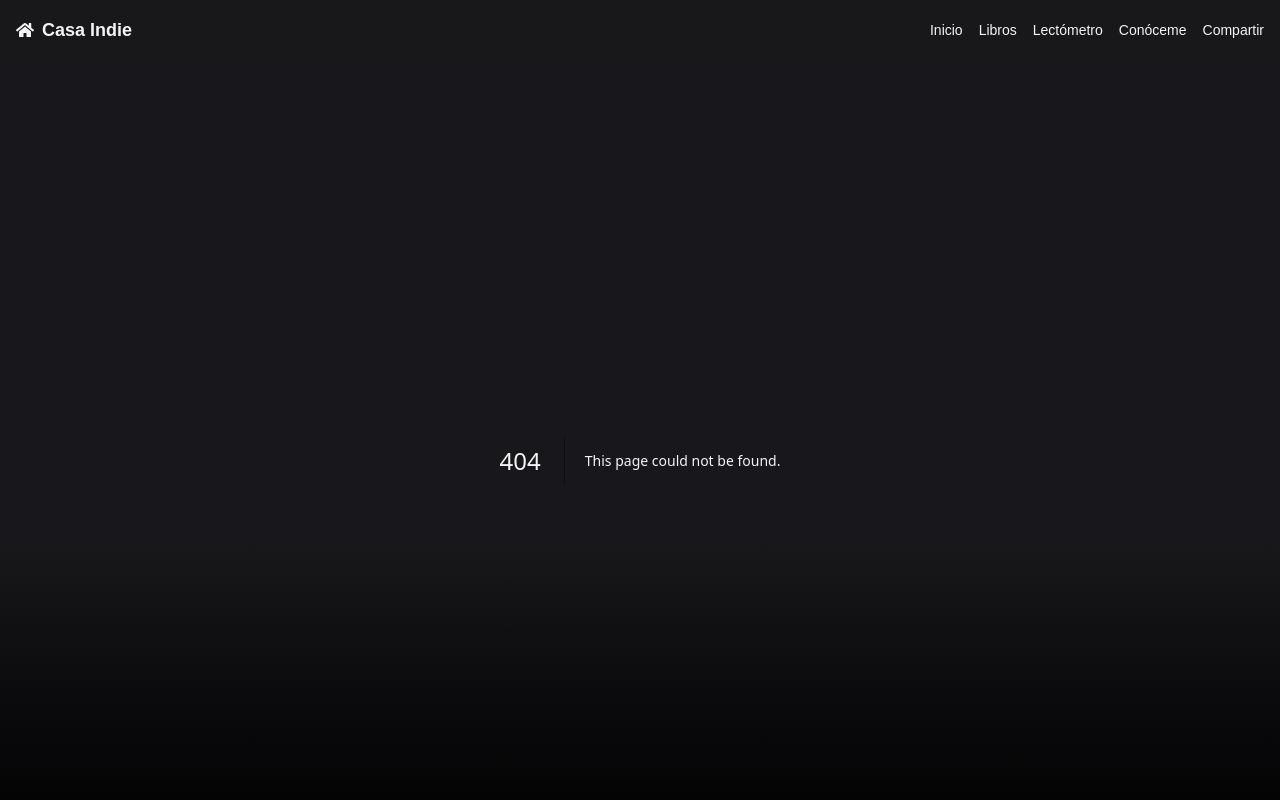
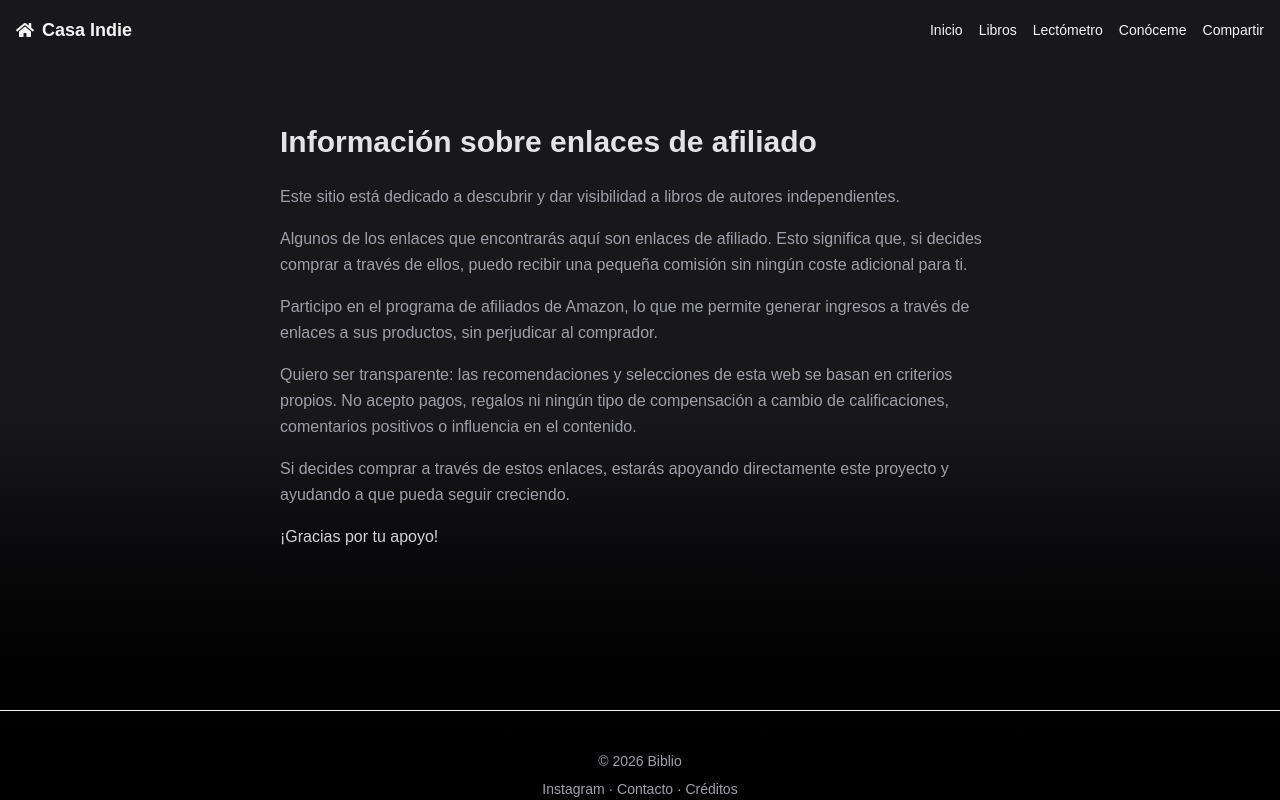
Before and after one commit to decaosyletras/biblio, a Next.js app: page /afiliados in a window 1280 px wide. Before the commit this address had no page. Shown: the top 800 px of the page. Built offline with nearby package versions, Linux system fonts and the light colour scheme.

Commit message:
afiliados

```diff
--- /dev/null
+++ b/app/afiliados/page.tsx
@@ -0,0 +1,39 @@
+export default function Page() {
+  return (
+    <section className="max-w-3xl mx-auto text-zinc-200 py-16 px-6">
+
+      <h1 className="text-3xl font-bold mb-6">
+        Información sobre enlaces de afiliado
+      </h1>
+
+      <div className="space-y-4 text-zinc-400 leading-relaxed">
+
+        <p>
+          Este sitio está dedicado a descubrir y dar visibilidad a libros de autores independientes.
+        </p>
+
+        <p>
+          Algunos de los enlaces que encontrarás aquí son enlaces de afiliado. Esto significa que, si decides comprar a través de ellos, puedo recibir una pequeña comisión sin ningún coste adicional para ti.
+        </p>
+
+        <p>
+          Participo en el programa de afiliados de Amazon, lo que me permite generar ingresos a través de enlaces a sus productos, sin perjudicar al comprador.
+        </p>
+
+        <p>
+          Quiero ser transparente: las recomendaciones y selecciones de esta web se basan en criterios propios. No acepto pagos, regalos ni ningún tipo de compensación a cambio de calificaciones, comentarios positivos o influencia en el contenido.
+        </p>
+
+        <p>
+          Si decides comprar a través de estos enlaces, estarás apoyando directamente este proyecto y ayudando a que pueda seguir creciendo.
+        </p>
+
+        <p className="text-zinc-300 font-medium">
+          ¡Gracias por tu apoyo!
+        </p>
+
+      </div>
+
+    </section>
+  )
+}
--- a/app/libros/page.tsx
+++ b/app/libros/page.tsx
@@ -1,3 +1,4 @@
+import Link from "next/link"
 import { books } from "@/data/books"
 import { categories } from "@/data/categories"
 import BookRow from "@/components/BookRow"
@@ -16,7 +17,20 @@ export default function Page() {
         <h1 className="text-3xl font-semibold text-zinc-100 px-6 mb-8">
           Explorar libros
         </h1>
-        <SearchSimple data={books} type="books" />
+
+        <p className="text-sm text-zinc-400 px-6 mb-6 max-w-2xl md:max-w-none">
+          Estos enlaces son de afiliado: si compras a través de ellos, puedo recibir una comisión sin costo extra para ti y me ayudas a sostener este proyecto. Más información.{" "}
+          <Link
+            href="/afiliados"
+            className="text-yellow-400 hover:underline"
+          >
+            Más información
+          </Link>
+        </p>
+
+        <div className="px-6 mt-4">
+          <SearchSimple data={books} type="books" />
+        </div>
 
         {categories.map(category => {
           const filteredBooks = books.filter(book =>
--- a/app/page.tsx
+++ b/app/page.tsx
@@ -83,12 +83,10 @@ export default function Home() {
             Ver todos →
           </Link>
         </div>
-
-
-          <BookRow
-            title=""
-            books={books}
-          />
+        <p className="text-sm text-zinc-400 mt-2">
+          Algunos enlaces son de afiliado y pueden generar una comisión sin costo extra.
+        </p>
+        <BookRow title="" books={books} />
       </section>
 
       {/* AUTORES */}
@@ -119,6 +117,11 @@ export default function Home() {
           </Link>
         </div>
 
+
+        <p className="text-sm text-zinc-400 mt-2">
+          Opiniones personales sin influencia externa.
+        </p>
+
         <div className="grid md:grid-cols-3 gap-6">
           {randomReviews.filter(book => book.review?.title !== "")
             .map(book => (
--- a/app/resenas/page.tsx
+++ b/app/resenas/page.tsx
@@ -13,18 +13,24 @@ export default function Page() {
       <h1 className="text-3xl font-semibold text-zinc-100 mb-10">
         Lectómetro
       </h1>
-      {/*<h4 className="font-semibold text-zinc-100">
-        Sección personal: estas no son calificaciones “correctas”. Es simplemente cómo yo experimenté cada libro según mis gustos.
-      </h4>*/}
 
-      <SearchSimple data={books.filter(book => book.review?.title !== "")} type="reviews" />
+      <div className="space-y-6">
+        <p className="text-sm text-zinc-400 px-6 mb-6 max-w-2xl md:max-w-none">
+          Lo que encontrarás aquí son opiniones basadas en criterios propios, sin influencia de pagos, colaboraciones o compensaciones.
+        </p>
 
-      <div className="grid md:grid-cols-3 gap-8">
+        <SearchSimple
+          data={books.filter(book => book.review?.title !== "")}
+          type="reviews"
+        />
+      </div>
 
-        {randomReview.filter(book => book.review?.title !== "").map(book => (
-          <CardReview key={book.slug} book={book} />
-        ))}
-
+      <div className="grid md:grid-cols-3 gap-8 mt-10">
+        {randomReview
+          .filter(book => book.review?.title !== "")
+          .map(book => (
+            <CardReview key={book.slug} book={book} />
+          ))}
       </div>
 
     </section>
```
